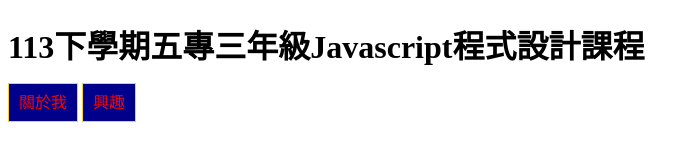
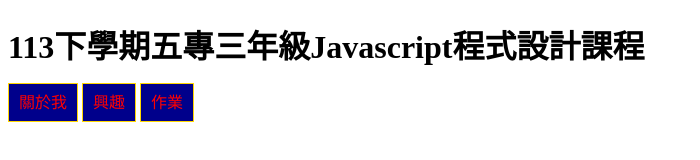
Before and after one commit to Xiaosong-rgb/5b1g0029hw, a plain HTML site: page index.html in a window 1280 px wide. Shown: the whole page, without its empty margins (0-700 px from the left). Drawn offline with Linux system fonts and the light colour scheme.

Commit message:
index.html

```diff
--- a/index.html
+++ b/index.html
@@ -21,5 +21,6 @@
     <h1>113下學期五專三年級Javascript程式設計課程</h1>
     <a href="about.html">關於我</a>
     <a href="research.html">興趣</a>
+    <a href="homework.html">作業</a>
 </body>
 </html>
```
